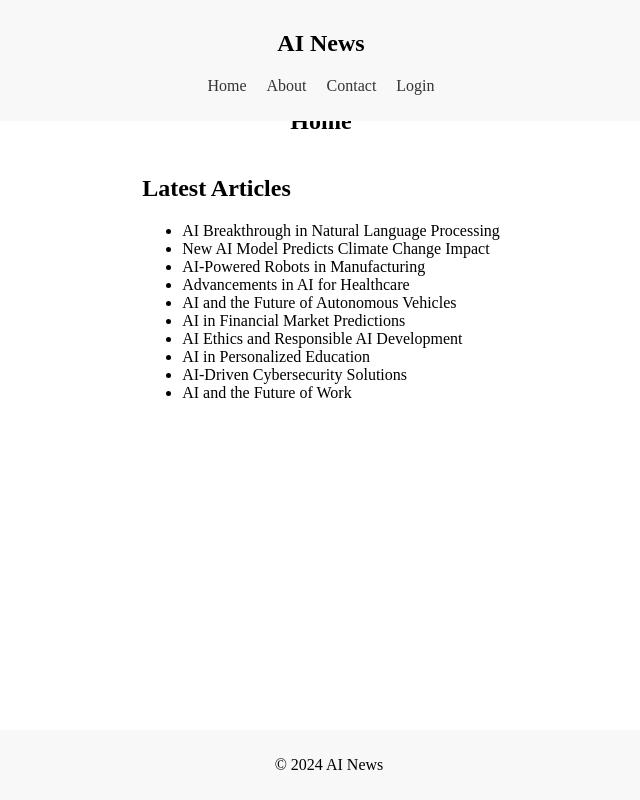
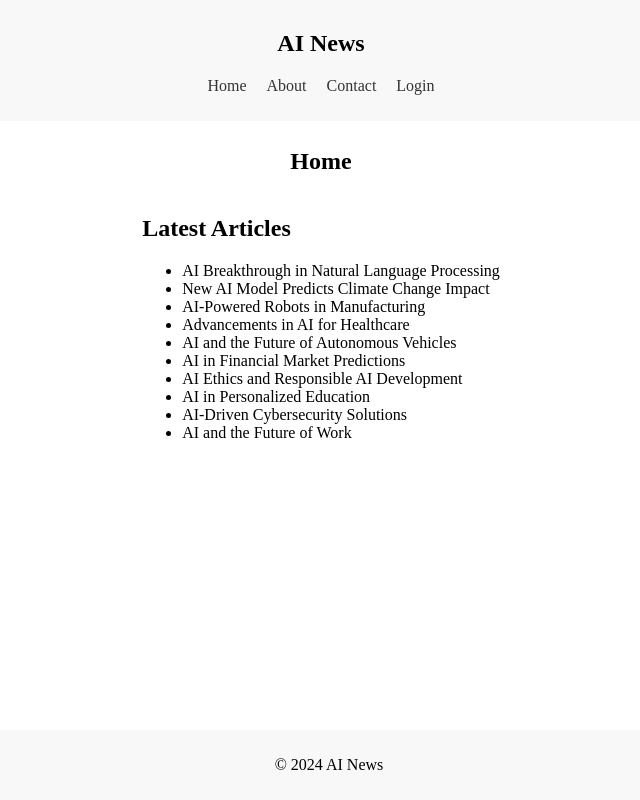
Before and after one commit to jmrvuax/ai-news-blog, a PHP site: page / in a window 1280 px wide. Shown: the whole page, without its empty margins (319-959 px from the left). Run offline with PHP 8.4, Linux system fonts and the light colour scheme.

Commit message:
Update padding for large screens

```diff
--- a/css/styles.css
+++ b/css/styles.css
@@ -214,6 +214,11 @@ footer {
 }
 
 @media (min-width: 600px) {
+
+  main {
+    padding: 120px 0 60px;
+  }
+
   .menu-icon {
     display: none;
   }
```
